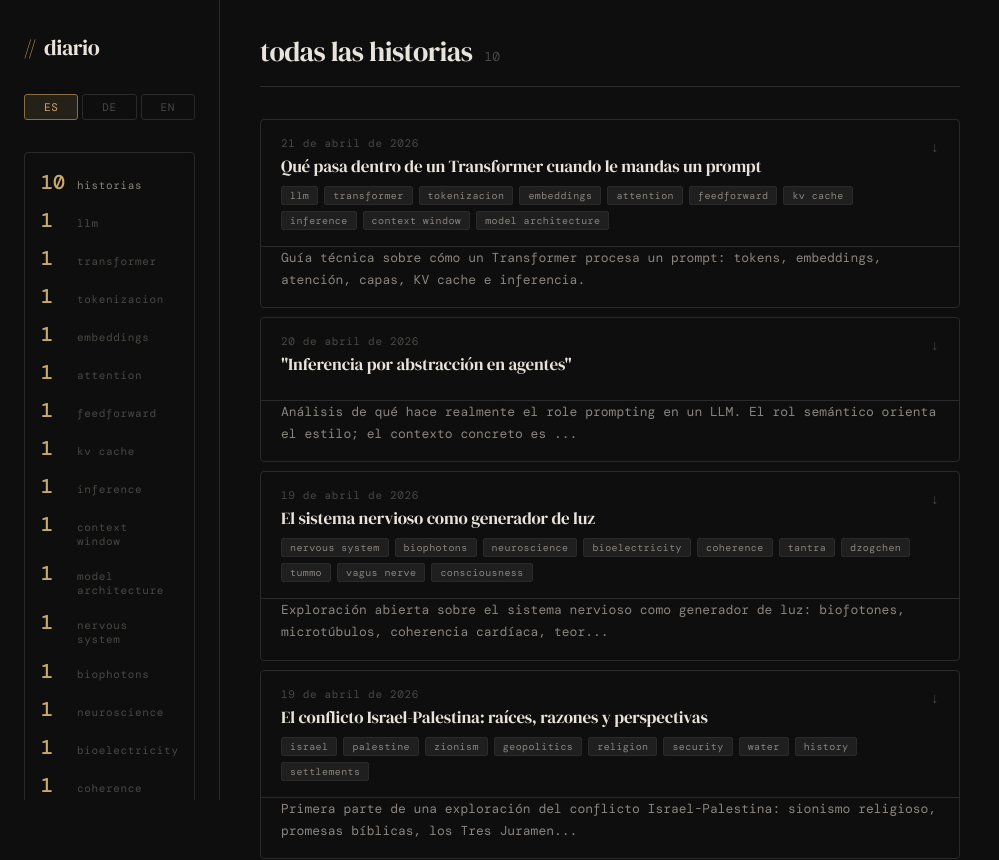
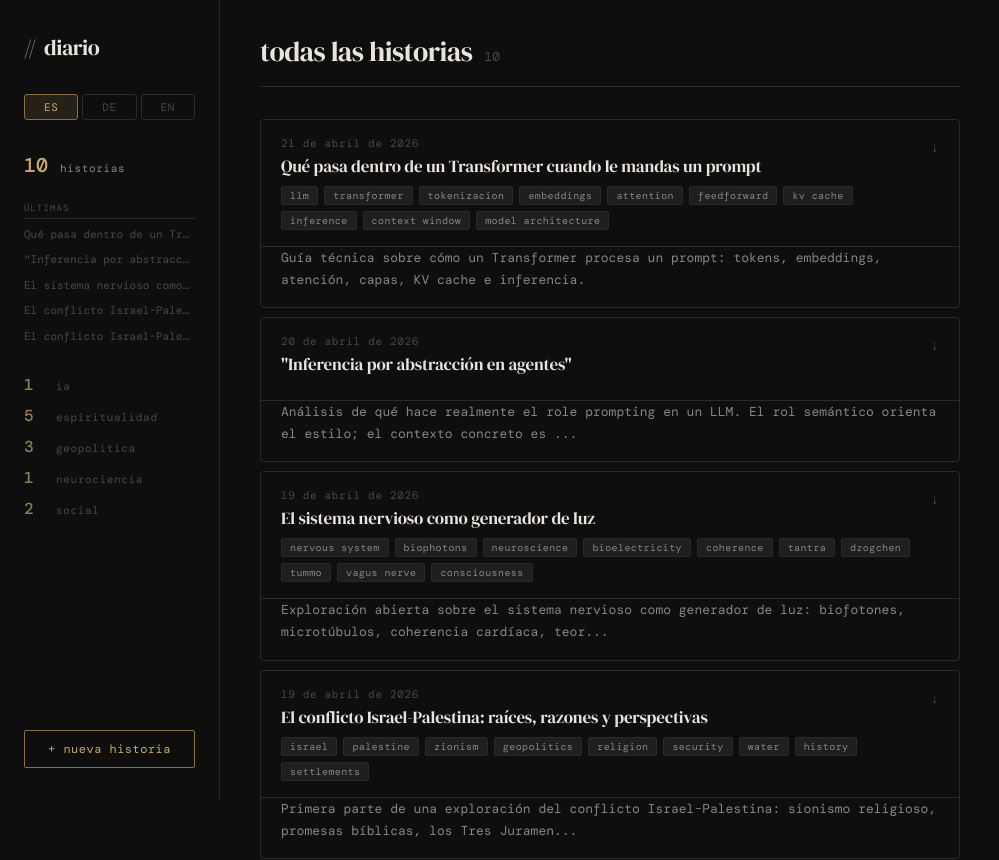
Before and after one commit to revione/historias, a Next.js app: page / in a window 1280 px wide. Shown: the top 860 px of the page, without its empty margins (0-999 px from the left). Built offline with nearby package versions, Linux system fonts and the light colour scheme.

Commit message:
categorias

```diff
--- a/src/app/page.module.css
+++ b/src/app/page.module.css
@@ -31,16 +31,14 @@
   margin-right: 4px;
 }
 
-.statsBlock {
+.navBlock {
   display: flex;
   flex-direction: column;
-  gap: 12px;
-  padding: 1rem;
-  border: 1px solid var(--border);
-  border-radius: 4px;
+  gap: 1.5rem;
 }
 
-.statItem {
+/* All row */
+.navAllRow {
   display: flex;
   align-items: baseline;
   gap: 8px;
@@ -51,22 +49,131 @@
   transition: all 0.15s;
 }
 
-.statItem:hover .statLabel { color: var(--text2); }
+.navAllRow:hover .navLabel { color: var(--text2); }
+.navAllActive .navLabel { color: var(--text2); }
+.navAllActive .navCount { color: var(--accent); }
 
-.statItemActive .statLabel { color: var(--text2); }
-.statItemActive .statNum { color: var(--accent); }
-
-.statNum {
+.navCount {
   font-size: 20px;
   font-weight: 500;
   color: var(--accent);
   min-width: 28px;
 }
 
-.statLabel {
+.navLabel {
   font-size: 11px;
   color: var(--text3);
   letter-spacing: 0.06em;
+}
+
+/* Recent */
+.recentBlock {
+  display: flex;
+  flex-direction: column;
+  gap: 6px;
+}
+
+.recentHeader {
+  font-size: 9px;
+  color: var(--text3);
+  letter-spacing: 0.12em;
+  text-transform: uppercase;
+  padding-bottom: 4px;
+  border-bottom: 1px solid var(--border);
+}
+
+.recentItem {
+  font-size: 11px;
+  color: var(--text3);
+  cursor: pointer;
+  padding: 2px 0;
+  line-height: 1.4;
+  transition: color 0.1s;
+  white-space: nowrap;
+  overflow: hidden;
+  text-overflow: ellipsis;
+}
+
+.recentItem:hover { color: var(--text2); }
+
+/* Categories */
+.catsBlock {
+  display: flex;
+  flex-direction: column;
+  gap: 2px;
+}
+
+.catItem {
+  display: flex;
+  flex-direction: column;
+}
+
+.catRow {
+  display: flex;
+  align-items: baseline;
+  gap: 8px;
+  cursor: pointer;
+  padding: 4px 6px;
+  margin: 0 -6px;
+  border-radius: 3px;
+  transition: all 0.15s;
+}
+
+.catRow:hover .catName { color: var(--text2); }
+.catRowActive .catName { color: var(--text2); }
+.catRowActive .catCount { color: var(--accent); }
+
+.catCount {
+  font-size: 16px;
+  font-weight: 500;
+  color: var(--accent);
+  min-width: 24px;
+  opacity: 0.7;
+}
+
+.catRowActive .catCount { opacity: 1; }
+
+.catName {
+  font-size: 11px;
+  color: var(--text3);
+  letter-spacing: 0.06em;
+}
+
+/* Subcategories (hover) */
+.subCats {
+  display: flex;
+  flex-direction: column;
+  gap: 1px;
+  padding: 4px 0 6px 14px;
+  border-left: 1px solid var(--border);
+  margin-left: 8px;
+}
+
+.subCatItem {
+  display: flex;
+  align-items: baseline;
+  gap: 6px;
+  cursor: pointer;
+  padding: 2px 4px;
+  border-radius: 2px;
+  transition: all 0.1s;
+}
+
+.subCatItem:hover .subCatLabel { color: var(--text2); }
+.subCatActive .subCatLabel { color: var(--text); }
+.subCatActive .subCatCount { color: var(--accent); }
+
+.subCatCount {
+  font-size: 11px;
+  color: var(--text3);
+  min-width: 14px;
+  opacity: 0.6;
+}
+
+.subCatLabel {
+  font-size: 10px;
+  color: var(--text3);
+  letter-spacing: 0.04em;
 }
 
 
--- a/src/app/stories-client.tsx
+++ b/src/app/stories-client.tsx
@@ -5,6 +5,8 @@ import styles from './page.module.css'
 import { createStory, updateStory, deleteStory, getStories } from './actions'
 import { useLanguage } from '@/lib/language-context'
 import type { Story, Tag, Lang } from '@/lib/stories'
+import { CATEGORY_TAGS, getStoryCategories } from '@/lib/categories'
+import type { CategoryName } from '@/lib/categories'
 
 // ─── Translations ─────────────────────────────────────────────────────────────
 
@@ -12,6 +14,7 @@ type Translations = {
   newStory: string
   storiesLabel: string
   allStories: string
+  recentLabel: string
   whatHappened: string
   titleLabel: string
   dateLabel: string
@@ -36,6 +39,7 @@ const T: Record<Lang, Translations> = {
     newStory: 'nueva historia',
     storiesLabel: 'historias',
     allStories: 'todas las historias',
+    recentLabel: 'últimas',
     whatHappened: 'qué pasó',
     titleLabel: 'título',
     dateLabel: 'fecha',
@@ -58,6 +62,7 @@ const T: Record<Lang, Translations> = {
     newStory: 'neue Geschichte',
     storiesLabel: 'Geschichten',
     allStories: 'alle Geschichten',
+    recentLabel: 'zuletzt',
     whatHappened: 'was passierte',
     titleLabel: 'Titel',
     dateLabel: 'Datum',
@@ -80,6 +85,7 @@ const T: Record<Lang, Translations> = {
     newStory: 'new story',
     storiesLabel: 'stories',
     allStories: 'all stories',
+    recentLabel: 'recent',
     whatHappened: 'what happened',
     titleLabel: 'title',
     dateLabel: 'date',
@@ -115,6 +121,8 @@ export default function StoriesClient({ initialStories }: { initialStories: Stor
   const [showModal, setShowModal] = useState(false)
   const [form, setForm] = useState(EMPTY_FORM)
   const [filterTag, setFilterTag] = useState<Tag | null>(null)
+  const [filterCategory, setFilterCategory] = useState<CategoryName | null>(null)
+  const [hoveredCat, setHoveredCat] = useState<CategoryName | null>(null)
   const [tagInput, setTagInput] = useState('')
   const [saving, setSaving] = useState(false)
   const [editId, setEditId] = useState<string | null>(null)
@@ -124,14 +132,24 @@ export default function StoriesClient({ initialStories }: { initialStories: Stor
   useEffect(() => {
     getStories(lang).then(setStories)
     setFilterTag(null)
+    setFilterCategory(null)
     setExpanded(null)
   }, [lang])
 
-  const filtered = filterTag ? stories.filter(s => s.tags.includes(filterTag)) : stories
+  const filtered = filterTag
+    ? stories.filter(s => s.tags.includes(filterTag))
+    : filterCategory
+    ? stories.filter(s => getStoryCategories(s.tags).includes(filterCategory))
+    : stories
   const allTags = Array.from(new Set([...stories.flatMap(s => s.tags), ...form.tags]))
   const visibleTags = allTags.filter(tag => stories.some(s => s.tags.includes(tag)) || form.tags.includes(tag))
   const tagCounts = new Map<Tag, number>()
   stories.forEach(story => story.tags.forEach(tag => tagCounts.set(tag, (tagCounts.get(tag) || 0) + 1)))
+
+  function clearFilter() {
+    setFilterTag(null)
+    setFilterCategory(null)
+  }
 
   function openNew() {
     setForm(EMPTY_FORM)
@@ -209,19 +227,68 @@ export default function StoriesClient({ initialStories }: { initialStories: Stor
           ))}
         </div>
 
-        <div className={styles.statsBlock}>
-          {[{ label: t.storiesLabel, count: stories.length, tag: null as Tag | null }]
-            .concat(visibleTags.map(tag => ({ label: tagLabel(tag), count: tagCounts.get(tag) || 0, tag })))
-            .map(({ label, count, tag }) => (
-            <div
-              key={label}
-              className={`${styles.statItem} ${filterTag === tag ? styles.statItemActive : ''}`}
-              onClick={() => setFilterTag(filterTag === tag ? null : tag)}
-            >
-              <span className={styles.statNum}>{count}</span>
-              <span className={styles.statLabel}>{label}</span>
-            </div>
-          ))}
+        <div className={styles.navBlock}>
+          {/* All stories */}
+          <div
+            className={`${styles.navAllRow} ${!filterTag && !filterCategory ? styles.navAllActive : ''}`}
+            onClick={clearFilter}
+          >
+            <span className={styles.navCount}>{stories.length}</span>
+            <span className={styles.navLabel}>{t.storiesLabel}</span>
+          </div>
+
+          {/* Recent */}
+          <div className={styles.recentBlock}>
+            <span className={styles.recentHeader}>{t.recentLabel}</span>
+            {stories.slice(0, 5).map(s => (
+              <div
+                key={s.id}
+                className={styles.recentItem}
+                onClick={() => { clearFilter(); setExpanded(s.id) }}
+              >
+                {s.title}
+              </div>
+            ))}
+          </div>
+
+          {/* Categories */}
+          <div className={styles.catsBlock}>
+            {(Object.keys(CATEGORY_TAGS) as CategoryName[]).map(cat => {
+              const catCount = stories.filter(s => getStoryCategories(s.tags).includes(cat)).length
+              if (catCount === 0) return null
+              const subTags = CATEGORY_TAGS[cat].filter(tag => tagCounts.has(tag))
+              return (
+                <div
+                  key={cat}
+                  className={styles.catItem}
+                  onMouseEnter={() => setHoveredCat(cat)}
+                  onMouseLeave={() => setHoveredCat(null)}
+                >
+                  <div
+                    className={`${styles.catRow} ${filterCategory === cat && !filterTag ? styles.catRowActive : ''}`}
+                    onClick={() => { setFilterCategory(cat); setFilterTag(null) }}
+                  >
+                    <span className={styles.catCount}>{catCount}</span>
+                    <span className={styles.catName}>{cat}</span>
+                  </div>
+                  {hoveredCat === cat && subTags.length > 0 && (
+                    <div className={styles.subCats}>
+                      {subTags.map(tag => (
+                        <div
+                          key={tag}
+                          className={`${styles.subCatItem} ${filterTag === tag ? styles.subCatActive : ''}`}
+                          onClick={() => { setFilterTag(tag); setFilterCategory(null) }}
+                        >
+                          <span className={styles.subCatCount}>{tagCounts.get(tag)}</span>
+                          <span className={styles.subCatLabel}>{tagLabel(tag)}</span>
+                        </div>
+                      ))}
+                    </div>
+                  )}
+                </div>
+              )
+            })}
+          </div>
         </div>
 
         <button className={styles.addBtn} onClick={openNew}>+ {t.newStory}</button>
@@ -230,7 +297,7 @@ export default function StoriesClient({ initialStories }: { initialStories: Stor
       <div className={styles.content}>
         <div className={styles.contentHeader}>
           <h1 className={styles.pageTitle}>
-            {filterTag ? tagLabel(filterTag) : t.allStories}
+            {filterTag ? tagLabel(filterTag) : filterCategory ? filterCategory : t.allStories}
           </h1>
           <span className={styles.pageCount}>{filtered.length}</span>
         </div>
--- /dev/null
+++ b/src/lib/categories.ts
@@ -0,0 +1,34 @@
+export type CategoryName = 'ia' | 'espiritualidad' | 'geopolitica' | 'neurociencia' | 'social'
+
+export const CATEGORY_TAGS: Record<CategoryName, string[]> = {
+  ia: [
+    'role-prompting', 'context-engineering', 'llms', 'ai-agents', 'inference',
+    'tokens', 'context-rot', 'llm', 'transformer', 'embeddings', 'attention',
+    'feedforward', 'kv-cache', 'context-window', 'model-architecture', 'tokenizacion',
+  ],
+  espiritualidad: [
+    'kabbalah', 'gnosis', 'saturn', 'symbolism', 'esotericism', 'jewish-mysticism',
+    'tantra', 'dzogchen', 'tummo', 'geometry', 'judaism', 'halacha', 'jewish-law',
+    'torah', 'talmud', 'kashrut', 'shechita', 'food', 'ritual', 'ethics',
+    'shabbat', 'melachot', 'marriage', 'conversion', 'goyim', 'rabbinic-law', 'religion',
+  ],
+  geopolitica: [
+    'israel', 'palestine', 'zionism', 'geopolitics', 'hamas', 'iran',
+    'settlements', 'security', 'water', 'peace-process', 'gaza', 'united-states',
+  ],
+  neurociencia: [
+    'nervous-system', 'biophotons', 'neuroscience', 'bioelectricity',
+    'consciousness', 'vagus-nerve', 'coherence',
+  ],
+  social: [
+    'acercamiento', 'retorica', 'tono', 'parafraseo', 'estado-alterado',
+    'iniciativa', 'comunicacion', 'weed', 'señales', 'inaccion', 'fiesta',
+    'presencia', 'clima', 'picardía', 'estudio',
+  ],
+}
+
+export function getStoryCategories(tags: string[]): CategoryName[] {
+  return (Object.keys(CATEGORY_TAGS) as CategoryName[]).filter(cat =>
+    tags.some(tag => CATEGORY_TAGS[cat].includes(tag))
+  )
+}
```
Also changed, not shown: 3 other files (tests, documents, lock files or other folders).
